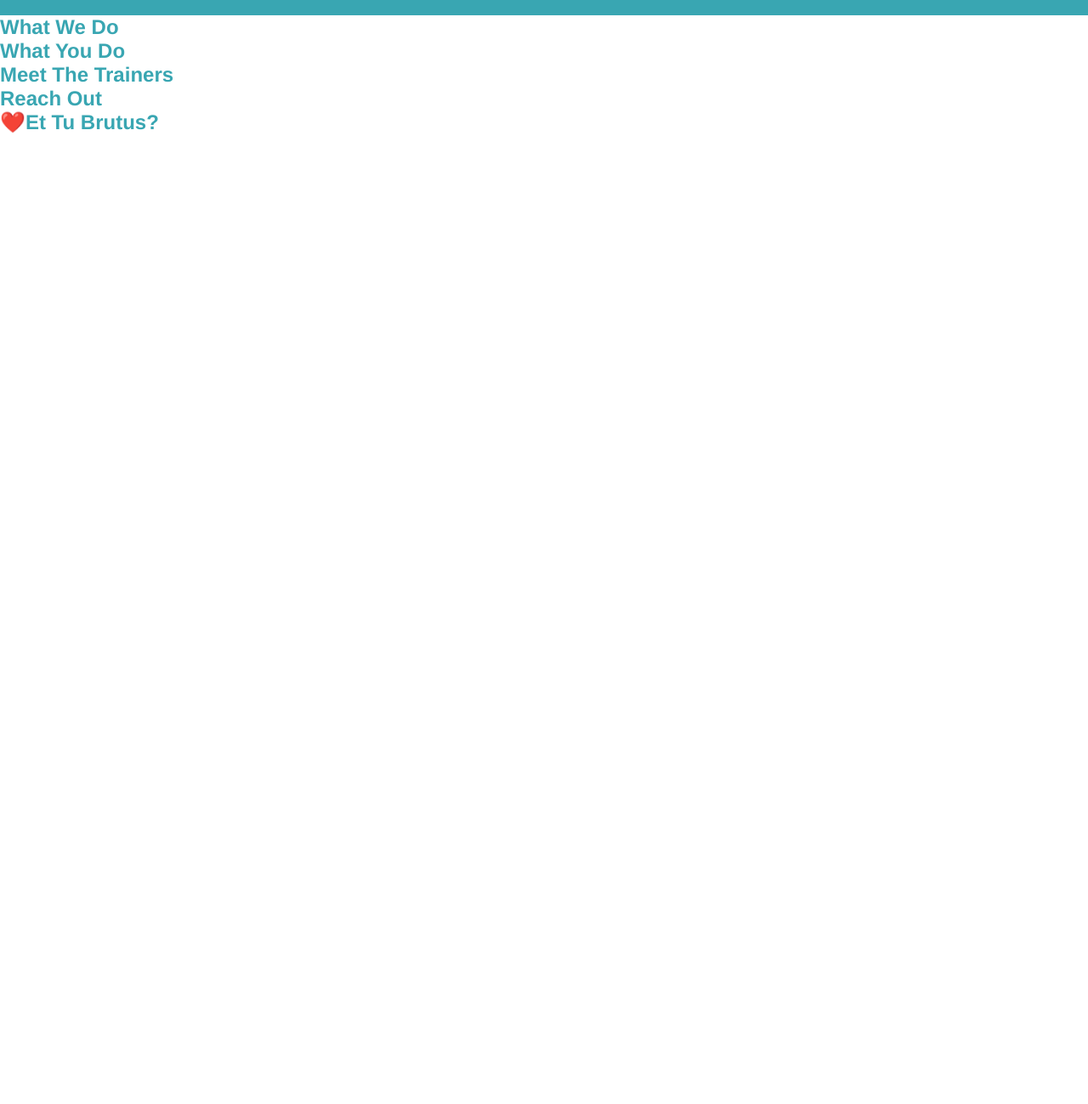
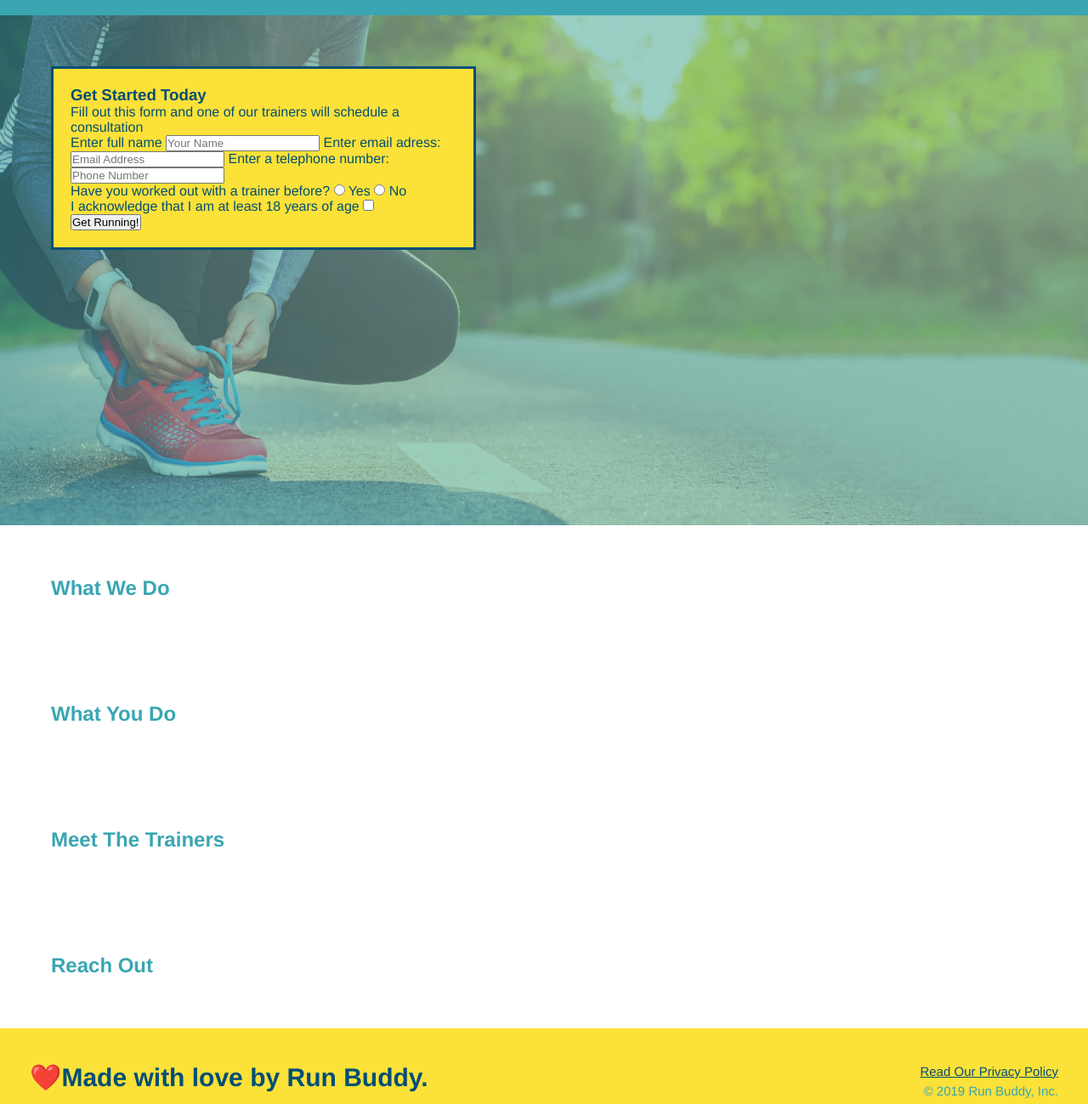
Before and after one commit to carlosalvarenga77/Run-Buddy, a plain HTML site: page index.html in a window 1280 px wide. Shown: the part 64-1363 px from the top of the page at 85% size. Before the commit the page ends 800 px from the top, so only its background shows below. Drawn offline with Linux system fonts and the light colour scheme.

Commit message:
building the hero

```diff
--- a/assets/css/style.css
+++ b/assets/css/style.css
@@ -1,6 +1,7 @@
-* {
+*  {
     margin: 0;
     padding: 0;
+    box-sizing: border-box;
 }
 
 
@@ -41,3 +42,45 @@ header nav ul li a {
     font-weight: lighter;
     font-size: 22px;
 }
+footer {
+    background: #fce138;
+    width: 100%;
+    padding: 40px 35px;
+}
+footer h2 {
+    display: inline;
+    color: #024e76;
+    font-size: 30px;
+    margin: 0;
+}
+footer div {
+    font-size: 15px;
+    font-weight: normal;
+    float: right;
+    line-height: 1.5;
+    text-align: right;
+    color:#39a6b2
+
+}
+footer a {
+    color:#024e76;
+}
+section {
+    padding: 60px;
+}
+/* Hero Style Start */
+.hero {
+    background-image: url("../images/hero-bg.jpg");
+    height: 600px;
+    background-size: cover;
+    background-position: center;
+}
+/* Hero Style End */
+.hero-form {
+    background-color: #fce138;
+    padding: 20px;
+    width: 500px;
+    color:#024e76;
+    border: solid 3px #024e76;
+
+}
--- a/index.html
+++ b/index.html
@@ -8,11 +8,11 @@
     <body>
         <!-- navigation -->
         <header>
+
             <h1>
              <a href="/">RUN BUDDY</a>
             </h1>
-            <nav><!--Unordered list element -->
-            <ul style="list-style-type: none;"></ul>
+            <nav> <!--Unordered list element -->
             <ul><!-- list item elemet-->
                 <li>
                     <!-- Anchor element-->
@@ -35,8 +35,40 @@
             </nav>
         </header>
         <!-- hero/jumbotron -->
-        <section>
+        <section class="hero">
+            <div class="hero-form">
+                <h3>Get Started Today</h3>
+                <p>Fill out this form and one of our trainers will schedule a consultation</p>
+            <!-- Add form element-->
+            <form>
+                <label for="name">Enter full name</label>
+                <input type="text" placeholder="Your Name" name="name" id="name" />
+
+                <label for="email"> Enter email adress: </label>
+                <input type="email" placeholder="Email Address" name="email" id="email" />
+
+                <label for="phone"> Enter a telephone number: </label>
+                <input type= "tel" placeholder= "Phone Number" name= "phone" id="phone" />
+                <p>
+                    Have you worked out with a trainer before?
+                    <input type="radio" name="trainer-confirm" id="trainer-yes"/>
+                    <label for="trainer-yes">Yes</label>
+                    <input type="radio" name="trainer-confirm" id="trainer-no" />
+                    <label for="trainer-no">No</label>
+                </p>
+                <p>
+                    <label for="checkbox" >
+                        I acknowledge that I am at least 18 years of age
+                    </label>
+                    <input type="checkbox" name="age-confirm" id="checkbox"/>
+                </p>
+                <button type="submit" >
+                    Get Running!
+                </button>
+            </form>
+            </div>
         </section>
+        <!--end hero-->
         <!-- "what we do" section-->
         <section>
             <h2>What We Do</h2>
@@ -56,7 +88,11 @@
         <!-- footer -->
 
         <footer>
-            <h2>❤️Et Tu Brutus?</h2>
+            <h2><div>
+<a href="#">Read Our Privacy Policy</a><br />
+                    &copy; 2019 Run Buddy, Inc.
+                </div>❤️Made with love by Run Buddy.
+                </h2>
 
         </footer>
     </body>
```
Also changed, not shown: assets/images/hero-bg.jpg (added).
